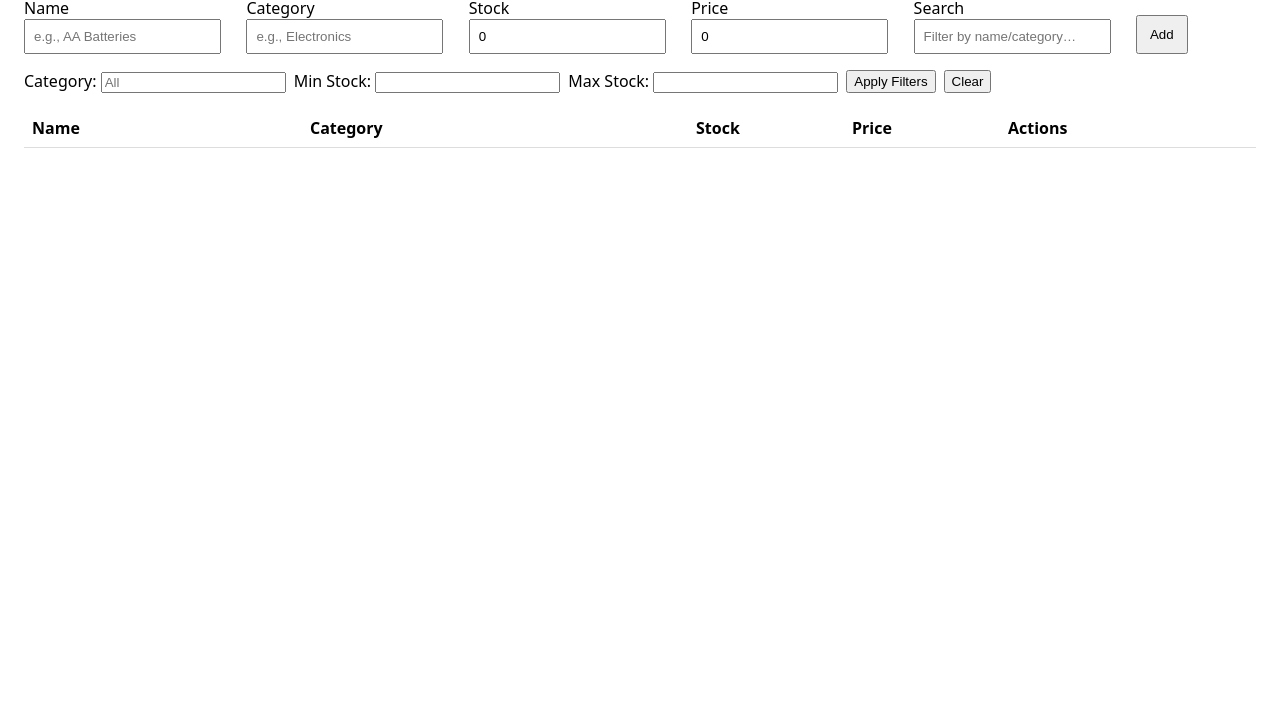
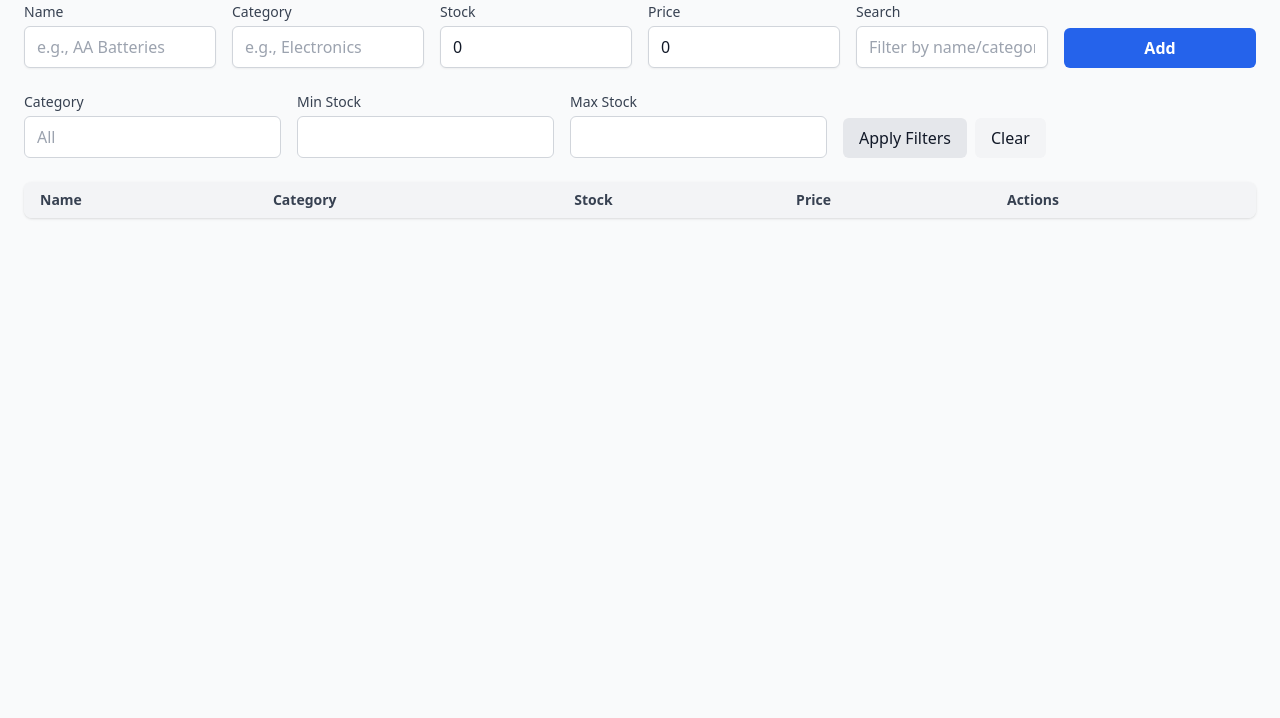
Before and after one commit to danielsfamily/SmartShelfInventory, a website: page src/public/index.html in a window 1280 px wide. Shown: the part 82-800 px from the top of the page. Drawn offline with nearby package versions, Linux system fonts and the light colour scheme; no server answers.

Commit message:
add tailwind

```diff
--- a/src/public/index.html
+++ b/src/public/index.html
@@ -1,95 +1,175 @@
-<!doctype html>
+<!DOCTYPE html>
 <html lang="en">
   <head>
     <meta charset="utf-8" />
     <title>Inventory Manager</title>
     <meta name="viewport" content="width=device-width, initial-scale=1" />
-  <style>
-    :root { font-family: system-ui, -apple-system, Segoe UI, Roboto, Ubuntu, Cantarell, "Helvetica Neue", Arial, "Noto Sans", "Apple Color Emoji", "Segoe UI Emoji"; }
-    body { margin: 24px; }
-    h1 { margin: 0 0 12px; }
-    form.add { display: grid; grid-template-columns: repeat(5, minmax(120px, 1fr)) 120px; gap: 8px; align-items: end; margin-bottom: 16px; }
-    form.add input { padding: 8px; }
-    form.add button { padding: 10px 12px; }
-    .controls { display: flex; gap: 8px; flex-wrap: wrap; margin-bottom: 16px; }
-    table { border-collapse: collapse; width: 100%; }
-    th, td { border-bottom: 1px solid #ddd; padding: 8px; text-align: left; }
-    tr:hover { background: #fafafa; }
-    .row-actions { display: flex; gap: 6px; }
-    button, input[type="submit"] { cursor: pointer; }
-    .pill { display:inline-block; padding: 2px 8px; border-radius: 999px; background: #eee; font-size: 12px; }
-  </style>
+    <script src="https://cdn.tailwindcss.com"></script>
   </head>
-<body>
-  <h1>Inventory</h1>
-
+  <body class="bg-gray-50 text-gray-900 p-6">
+    <h1 class="text-3xl font-bold mb-6">Inventory</h1>
     <!-- Add Product -->
-  <form class="add" id="addForm">
+    <form
+      id="addForm"
+      class="grid grid-cols-1 sm:grid-cols-6 gap-4 mb-6 items-end"
+    >
       <div>
-      <label for="name">Name</label><br />
-      <input id="name" name="name" required placeholder="e.g., AA Batteries" />
+        <label for="name" class="block text-sm font-medium text-gray-700"
+          >Name</label
+        >
+        <input
+          id="name"
+          name="name"
+          required
+          placeholder="e.g., AA Batteries"
+          class="mt-1 block w-full px-3 py-2 border border-gray-300 rounded-md shadow-sm"
+        />
       </div>
       <div>
-      <label for="category">Category</label><br />
-      <input id="category" name="category" placeholder="e.g., Electronics" />
+        <label for="category" class="block text-sm font-medium text-gray-700"
+          >Category</label
+        >
+        <input
+          id="category"
+          name="category"
+          placeholder="e.g., Electronics"
+          class="mt-1 block w-full px-3 py-2 border border-gray-300 rounded-md shadow-sm"
+        />
       </div>
       <div>
-      <label for="stock">Stock</label><br />
-      <input id="stock" name="stock" type="number" min="0" step="1" value="0" />
+        <label for="stock" class="block text-sm font-medium text-gray-700"
+          >Stock</label
+        >
+        <input
+          id="stock"
+          name="stock"
+          type="number"
+          min="0"
+          step="1"
+          value="0"
+          class="mt-1 block w-full px-3 py-2 border border-gray-300 rounded-md shadow-sm"
+        />
       </div>
       <div>
-      <label for="price">Price</label><br />
-      <input id="price" name="price" type="number" min="0" step="0.01" value="0" />
+        <label for="price" class="block text-sm font-medium text-gray-700"
+          >Price</label
+        >
+        <input
+          id="price"
+          name="price"
+          type="number"
+          min="0"
+          step="0.01"
+          value="0"
+          class="mt-1 block w-full px-3 py-2 border border-gray-300 rounded-md shadow-sm"
+        />
       </div>
       <div>
-      <label for="search">Search</label><br />
-      <input id="search" name="search" placeholder="Filter by name/category…" />
+        <label for="search" class="block text-sm font-medium text-gray-700"
+          >Search</label
+        >
+        <input
+          id="search"
+          name="search"
+          placeholder="Filter by name/category…"
+          class="mt-1 block w-full px-3 py-2 border border-gray-300 rounded-md shadow-sm"
+        />
       </div>
       <div>
-      <button type="submit">Add</button>
+        <button
+          type="submit"
+          class="w-full px-4 py-2 bg-blue-600 text-white font-semibold rounded-md hover:bg-blue-700 transition"
+        >
+          Add
+        </button>
       </div>
     </form>
-
-  <div class="controls">
-    <label>Category:
-      <input id="filterCategory" placeholder="All" />
+    <!-- Filters -->
+    <div class="flex flex-wrap gap-4 mb-6">
+      <label class="block">
+        <span class="block text-sm font-medium text-gray-700">Category</span>
+        <input
+          id="filterCategory"
+          placeholder="All"
+          class="mt-1 px-3 py-2 border border-gray-300 rounded-md"
+        />
       </label>
-    <label>Min Stock:
-      <input id="minStock" type="number" min="0" step="1" />
+      <label class="block">
+        <span class="block text-sm font-medium text-gray-700">Min Stock</span>
+        <input
+          id="minStock"
+          type="number"
+          min="0"
+          step="1"
+          class="mt-1 px-3 py-2 border border-gray-300 rounded-md"
+        />
       </label>
-    <label>Max Stock:
-      <input id="maxStock" type="number" min="0" step="1" />
+      <label class="block">
+        <span class="block text-sm font-medium text-gray-700">Max Stock</span>
+        <input
+          id="maxStock"
+          type="number"
+          min="0"
+          step="1"
+          class="mt-1 px-3 py-2 border border-gray-300 rounded-md"
+        />
       </label>
-    <button id="applyFilters">Apply Filters</button>
-    <button id="clearFilters" type="button">Clear</button>
+      <div class="flex items-end gap-2">
+        <button
+          id="applyFilters"
+          class="px-4 py-2 bg-gray-200 hover:bg-gray-300 rounded-md"
+        >
+          Apply Filters
+        </button>
+        <button
+          id="clearFilters"
+          type="button"
+          class="px-4 py-2 bg-gray-100 hover:bg-gray-200 rounded-md"
+        >
+          Clear
+        </button>
       </div>
-
-  <table id="productsTable" aria-live="polite">
-    <thead>
+    </div>
+    <!-- Table -->
+    <div class="overflow-x-auto bg-white shadow rounded-lg">
+      <table
+        id="productsTable"
+        class="min-w-full divide-y divide-gray-200"
+        aria-live="polite"
+      >
+        <thead class="bg-gray-100">
           <tr>
-        <th>Name</th>
-        <th>Category</th>
-        <th style="width: 140px;">Stock</th>
-        <th style="width: 140px;">Price</th>
-        <th style="width: 240px;">Actions</th>
+            <th class="px-4 py-2 text-left text-sm font-semibold text-gray-700">
+              Name
+            </th>
+            <th class="px-4 py-2 text-left text-sm font-semibold text-gray-700">
+              Category
+            </th>
+            <th class="px-4 py-2 text-left text-sm font-semibold text-gray-700">
+              Stock
+            </th>
+            <th class="px-4 py-2 text-left text-sm font-semibold text-gray-700">
+              Price
+            </th>
+            <th class="px-4 py-2 text-left text-sm font-semibold text-gray-700">
+              Actions
+            </th>
           </tr>
         </thead>
-    <tbody id="productsBody"></tbody>
+        <tbody id="productsBody" class="divide-y divide-gray-200"></tbody>
       </table>
-
+    </div>
     <template id="rowTemplate">
       <tr>
-      <td class="name"></td>
-      <td class="category"></td>
-      <td class="stock"></td>
-      <td class="price"></td>
-      <td class="row-actions"></td>
+        <td class="px-4 py-2 name"></td>
+        <td class="px-4 py-2 category"></td>
+        <td class="px-4 py-2 stock"></td>
+        <td class="px-4 py-2 price"></td>
+        <td class="px-4 py-2 row-actions flex gap-2 flex-wrap"></td>
       </tr>
     </template>
-
     <script>
       const API = "/api/products";
-
       const addForm = document.getElementById("addForm");
       const productsBody = document.getElementById("productsBody");
       const rowTemplate = document.getElementById("rowTemplate");
@@ -99,9 +179,9 @@
       const maxStock = document.getElementById("maxStock");
       const applyFiltersBtn = document.getElementById("applyFilters");
       const clearFiltersBtn = document.getElementById("clearFilters");
-
-    function money(n){ return Number(n).toFixed(2); }
-
+      function money(n) {
+        return Number(n).toFixed(2);
+      }
       async function fetchProducts() {
         const params = new URLSearchParams();
         if (searchInput.value) params.set("q", searchInput.value);
@@ -115,49 +195,47 @@
         }
         return res.json();
       }
-
       function render(products) {
         productsBody.innerHTML = "";
         for (const p of products) {
           const row = rowTemplate.content.firstElementChild.cloneNode(true);
           row.dataset.id = p._id;
-
           row.querySelector(".name").textContent = p.name;
-        row.querySelector(".category").innerHTML = p.category ? `<span class="pill">${p.category}</span>` : "";
+          row.querySelector(".category").innerHTML = p.category
+            ? `<span class="inline-block text-xs px-2 py-1 bg-gray-200 rounded-full">${p.category}</span>`
+            : "";
           row.querySelector(".stock").textContent = p.stock ?? 0;
           row.querySelector(".price").textContent = "€ " + money(p.price ?? 0);
-
           const actions = row.querySelector(".row-actions");
-
           const incBtn = document.createElement("button");
           incBtn.textContent = "+1";
           incBtn.title = "Increase stock";
+          incBtn.className =
+            "px-2 py-1 bg-green-100 hover:bg-green-200 rounded";
           incBtn.onclick = () => adjustStock(p._id, +1);
-
           const decBtn = document.createElement("button");
           decBtn.textContent = "-1";
           decBtn.title = "Decrease stock (not below 0)";
+          decBtn.className =
+            "px-2 py-1 bg-yellow-100 hover:bg-yellow-200 rounded";
           decBtn.onclick = () => adjustStock(p._id, -1);
-
           const editBtn = document.createElement("button");
           editBtn.textContent = "Edit";
+          editBtn.className = "px-2 py-1 bg-blue-100 hover:bg-blue-200 rounded";
           editBtn.onclick = () => editProduct(p);
-
           const delBtn = document.createElement("button");
           delBtn.textContent = "Delete";
-        delBtn.style.color = "crimson";
+          delBtn.className =
+            "px-2 py-1 bg-red-100 hover:bg-red-200 text-red-700 rounded";
           delBtn.onclick = () => deleteProduct(p._id);
-
           actions.append(incBtn, decBtn, editBtn, delBtn);
           productsBody.appendChild(row);
         }
       }
-
       async function load() {
         const items = await fetchProducts();
         render(items);
       }
-
       addForm.addEventListener("submit", async (e) => {
         e.preventDefault();
         const form = new FormData(addForm);
@@ -180,7 +258,6 @@
         addForm.reset();
         await load();
       });
-
       async function adjustStock(id, delta) {
         const res = await fetch(`${API}/${id}/stock`, {
           method: "PATCH",
@@ -194,7 +271,6 @@
         }
         await load();
       }
-
       async function deleteProduct(id) {
         if (!confirm("Delete this product?")) return;
         const res = await fetch(`${API}/${id}`, { method: "DELETE" });
@@ -205,7 +281,6 @@
         }
         await load();
       }
-
       async function editProduct(p) {
         const name = prompt("Name:", p.name);
         if (name === null) return;
@@ -215,14 +290,12 @@
         if (stockStr === null) return;
         const priceStr = prompt("Price (≥ 0):", String(p.price ?? 0));
         if (priceStr === null) return;
-
         const stock = Math.max(0, Math.floor(Number(stockStr)));
         const price = Math.max(0, Number(priceStr));
         if (!Number.isFinite(stock) || !Number.isFinite(price)) {
           alert("Invalid numbers");
           return;
         }
-
         const res = await fetch(`${API}/${p._id}`, {
           method: "PATCH",
           headers: { "Content-Type": "application/json" },
@@ -235,7 +308,6 @@
         }
         await load();
       }
-
       applyFiltersBtn.addEventListener("click", load);
       clearFiltersBtn.addEventListener("click", () => {
         searchInput.value = "";
@@ -245,11 +317,9 @@
         load();
       });
       searchInput.addEventListener("input", () => {
-      // lightweight debounce
         if (searchInput._t) clearTimeout(searchInput._t);
         searchInput._t = setTimeout(load, 300);
       });
-
       load();
     </script>
   </body>
```
Lines whose indentation alone changed are shown as unchanged.
